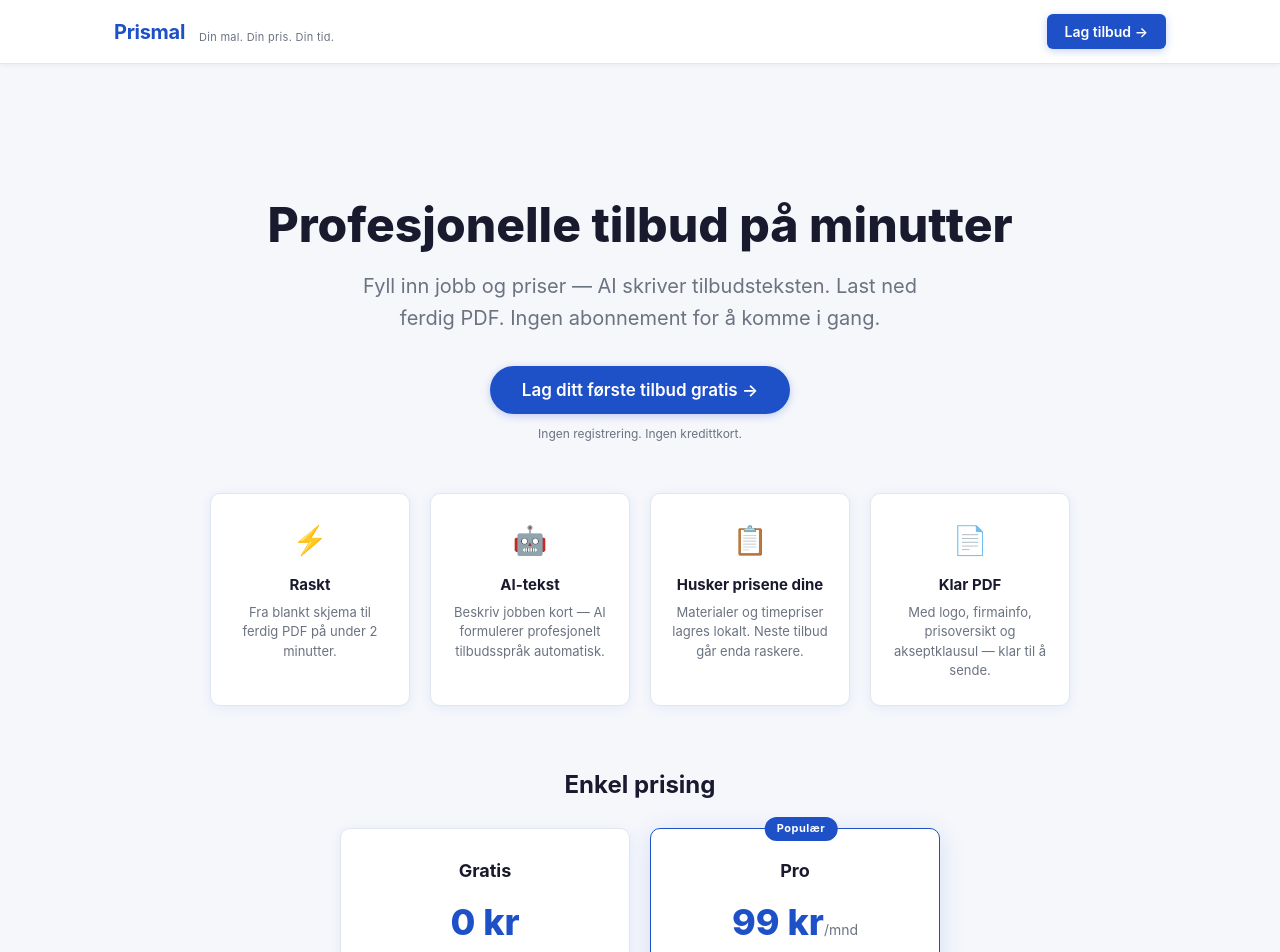
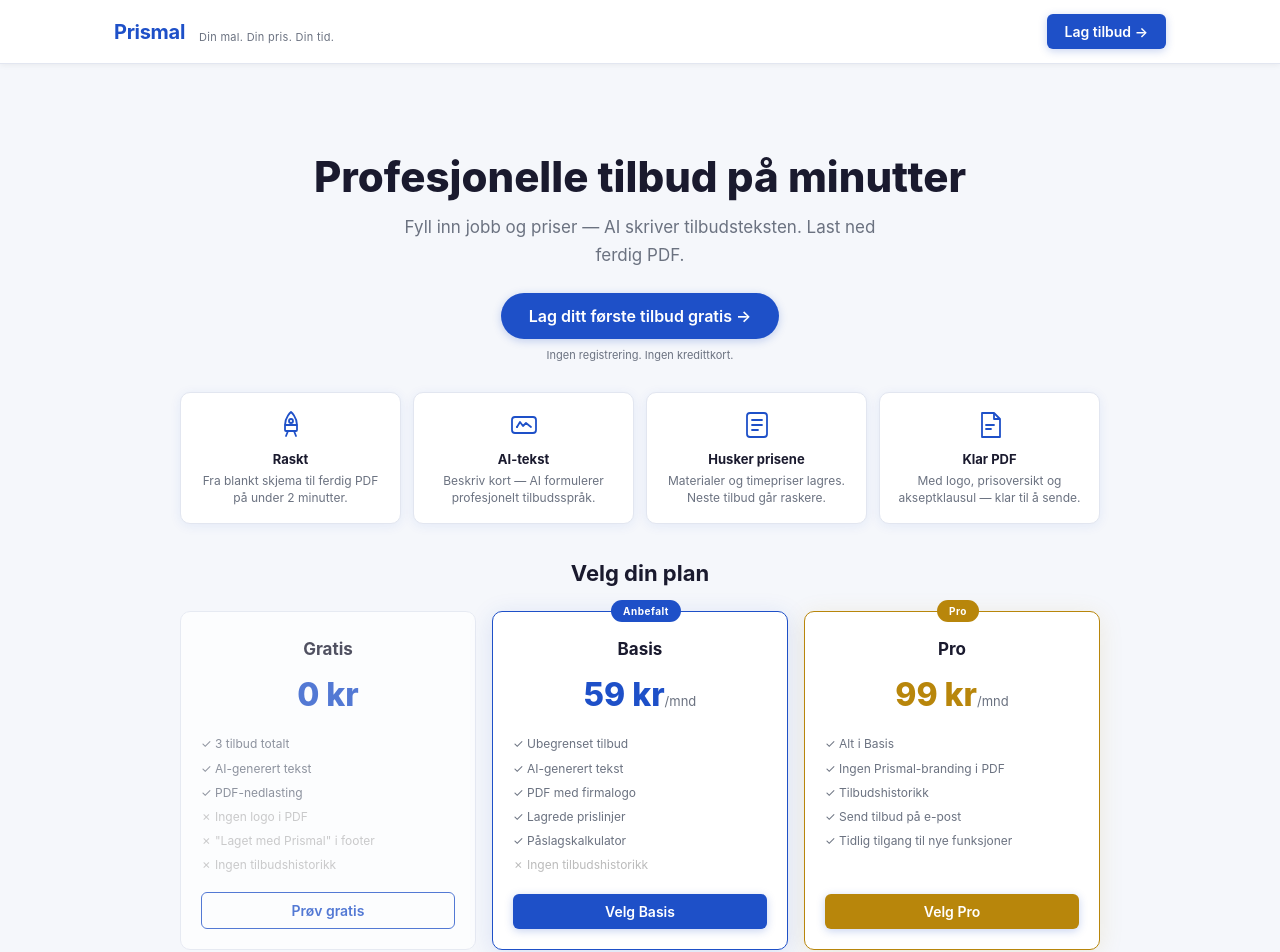
Before and after one commit to anderslura/Prismal, a React (Vite) app: page / in a window 1280 px wide. Shown: the top 952 px of the page. Built offline with nearby package versions, Linux system fonts and the light colour scheme.

Commit message:
Redesign landingsside: 3-nivå pris, SVG-ikoner, kompakt layout

```diff
--- a/src/components/Landingsside.jsx
+++ b/src/components/Landingsside.jsx
@@ -1,3 +1,40 @@
+function IkonRakett() {
+  return (
+    <svg width="32" height="32" viewBox="0 0 32 32" fill="none" xmlns="http://www.w3.org/2000/svg">
+      <path d="M16 3C16 3 22 8 22 16H10C10 8 16 3 16 3Z" stroke="currentColor" strokeWidth="1.8" strokeLinejoin="round"/>
+      <rect x="10" y="16" width="12" height="6" rx="1" stroke="currentColor" strokeWidth="1.8"/>
+      <path d="M13 22L11 27M19 22L21 27" stroke="currentColor" strokeWidth="1.8" strokeLinecap="round"/>
+      <circle cx="16" cy="12" r="2" stroke="currentColor" strokeWidth="1.8"/>
+    </svg>
+  )
+}
+function IkonAI() {
+  return (
+    <svg width="32" height="32" viewBox="0 0 32 32" fill="none" xmlns="http://www.w3.org/2000/svg">
+      <rect x="4" y="8" width="24" height="16" rx="3" stroke="currentColor" strokeWidth="1.8"/>
+      <path d="M9 18L12 13L15 17L18 14L23 18" stroke="currentColor" strokeWidth="1.8" strokeLinecap="round" strokeLinejoin="round"/>
+      <circle cx="9" cy="18" r="1" fill="currentColor"/>
+    </svg>
+  )
+}
+function IkonHusk() {
+  return (
+    <svg width="32" height="32" viewBox="0 0 32 32" fill="none" xmlns="http://www.w3.org/2000/svg">
+      <rect x="6" y="4" width="20" height="24" rx="3" stroke="currentColor" strokeWidth="1.8"/>
+      <path d="M11 11H21M11 16H21M11 21H17" stroke="currentColor" strokeWidth="1.8" strokeLinecap="round"/>
+    </svg>
+  )
+}
+function IkonPDF() {
+  return (
+    <svg width="32" height="32" viewBox="0 0 32 32" fill="none" xmlns="http://www.w3.org/2000/svg">
+      <path d="M8 4H20L26 10V28H8V4Z" stroke="currentColor" strokeWidth="1.8" strokeLinejoin="round"/>
+      <path d="M20 4V10H26" stroke="currentColor" strokeWidth="1.8" strokeLinejoin="round"/>
+      <path d="M12 16H20M12 20H17" stroke="currentColor" strokeWidth="1.8" strokeLinecap="round"/>
+    </svg>
+  )
+}
+
 export default function Landingsside({ onStart }) {
   return (
     <div className="landing-wrapper">
@@ -6,7 +43,7 @@ export default function Landingsside({ onStart }) {
       <section className="landing-hero">
         <h1 className="landing-tittel">Profesjonelle tilbud på minutter</h1>
         <p className="landing-undertittel">
-          Fyll inn jobb og priser — AI skriver tilbudsteksten. Last ned ferdig PDF. Ingen abonnement for å komme i gang.
+          Fyll inn jobb og priser — AI skriver tilbudsteksten. Last ned ferdig PDF.
         </p>
         <button className="btn btn-primary landing-cta" onClick={onStart}>
           Lag ditt første tilbud gratis →
@@ -14,60 +51,88 @@ export default function Landingsside({ onStart }) {
         <p className="landing-cta-hint">Ingen registrering. Ingen kredittkort.</p>
       </section>
 
-      {/* FEATURES */}
+      {/* FEATURES — kompakt strip */}
       <section className="landing-features">
         <div className="feature-kort">
-          <span className="feature-ikon">⚡</span>
-          <h3>Raskt</h3>
-          <p>Fra blankt skjema til ferdig PDF på under 2 minutter.</p>
+          <span className="feature-ikon"><IkonRakett /></span>
+          <div>
+            <h3>Raskt</h3>
+            <p>Fra blankt skjema til ferdig PDF på under 2 minutter.</p>
+          </div>
         </div>
         <div className="feature-kort">
-          <span className="feature-ikon">🤖</span>
-          <h3>AI-tekst</h3>
-          <p>Beskriv jobben kort — AI formulerer profesjonelt tilbudsspråk automatisk.</p>
+          <span className="feature-ikon"><IkonAI /></span>
+          <div>
+            <h3>AI-tekst</h3>
+            <p>Beskriv kort — AI formulerer profesjonelt tilbudsspråk.</p>
+          </div>
         </div>
         <div className="feature-kort">
-          <span className="feature-ikon">📋</span>
-          <h3>Husker prisene dine</h3>
-          <p>Materialer og timepriser lagres lokalt. Neste tilbud går enda raskere.</p>
+          <span className="feature-ikon"><IkonHusk /></span>
+          <div>
+            <h3>Husker prisene</h3>
+            <p>Materialer og timepriser lagres. Neste tilbud går raskere.</p>
+          </div>
         </div>
         <div className="feature-kort">
-          <span className="feature-ikon">📄</span>
-          <h3>Klar PDF</h3>
-          <p>Med logo, firmainfo, prisoversikt og akseptklausul — klar til å sende.</p>
+          <span className="feature-ikon"><IkonPDF /></span>
+          <div>
+            <h3>Klar PDF</h3>
+            <p>Med logo, prisoversikt og akseptklausul — klar til å sende.</p>
+          </div>
         </div>
       </section>
 
       {/* PRIS */}
       <section className="landing-pris">
-        <h2 className="landing-seksjon-tittel">Enkel prising</h2>
+        <h2 className="landing-seksjon-tittel">Velg din plan</h2>
         <div className="pris-grid">
-          <div className="pris-kort">
+
+          <div className="pris-kort pris-kort-gratis">
             <h3>Gratis</h3>
             <p className="pris-beloep">0 kr</p>
             <ul className="pris-liste">
               <li>✓ 3 tilbud totalt</li>
               <li>✓ AI-generert tekst</li>
               <li>✓ PDF-nedlasting</li>
-              <li>✓ Lagrede prislinjer</li>
+              <li className="pris-nei">✗ Ingen logo i PDF</li>
+              <li className="pris-nei">✗ "Laget med Prismal" i footer</li>
+              <li className="pris-nei">✗ Ingen tilbudshistorikk</li>
             </ul>
-            <button className="btn btn-secondary" onClick={onStart}>Prøv gratis</button>
+            <button className="btn btn-secondary btn-full" onClick={onStart}>Prøv gratis</button>
           </div>
-          <div className="pris-kort pris-kort-pro">
-            <div className="pro-badge">Populær</div>
-            <h3>Pro</h3>
-            <p className="pris-beloep">99 kr<span>/mnd</span></p>
+
+          <div className="pris-kort pris-kort-anbefalt">
+            <div className="pro-badge">Anbefalt</div>
+            <h3>Basis</h3>
+            <p className="pris-beloep">59 kr<span>/mnd</span></p>
             <ul className="pris-liste">
-              <li>✓ Ubegrenset antall tilbud</li>
+              <li>✓ Ubegrenset tilbud</li>
               <li>✓ AI-generert tekst</li>
               <li>✓ PDF med firmalogo</li>
               <li>✓ Lagrede prislinjer</li>
               <li>✓ Påslagskalkulator</li>
+              <li className="pris-nei">✗ Ingen tilbudshistorikk</li>
             </ul>
-            <button className="btn btn-primary" onClick={onStart}>Start med Pro</button>
+            <button className="btn btn-primary btn-full" onClick={onStart}>Velg Basis</button>
           </div>
+
+          <div className="pris-kort pris-kort-pro">
+            <div className="pro-badge pro-badge-gull">Pro</div>
+            <h3>Pro</h3>
+            <p className="pris-beloep">99 kr<span>/mnd</span></p>
+            <ul className="pris-liste">
+              <li>✓ Alt i Basis</li>
+              <li>✓ Ingen Prismal-branding i PDF</li>
+              <li>✓ Tilbudshistorikk</li>
+              <li>✓ Send tilbud på e-post</li>
+              <li>✓ Tidlig tilgang til nye funksjoner</li>
+            </ul>
+            <button className="btn btn-primary btn-full btn-gull" onClick={onStart}>Velg Pro</button>
+          </div>
+
         </div>
-        <p className="pris-sammenligning">ProTilbud.no koster 499 kr/mnd for tilsvarende funksjoner.</p>
+        <p className="pris-sammenligning">Konkurrenten ProTilbud.no koster 499 kr/mnd for tilsvarende.</p>
       </section>
 
     </div>
--- a/src/styles/index.css
+++ b/src/styles/index.css
@@ -1014,132 +1014,150 @@ textarea { resize: vertical; }
   font-size: 12px;
 }
 
+
 /* ===========================
    LANDINGSSIDE
    =========================== */
 .landing-wrapper {
-  max-width: 900px;
+  max-width: 960px;
   margin: 0 auto;
-  padding: 40px 20px 80px;
+  padding: 20px 20px 60px;
 }
 
-/* HERO */
+/* HERO — kompakt */
 .landing-hero {
   text-align: center;
-  padding: 60px 20px 50px;
+  padding: 36px 20px 28px;
 }
 .landing-tittel {
-  font-size: clamp(28px, 5vw, 48px);
+  font-size: clamp(24px, 4vw, 42px);
   font-weight: 800;
   color: var(--tekst);
   line-height: 1.2;
-  margin-bottom: 16px;
+  margin-bottom: 12px;
 }
 .landing-undertittel {
-  font-size: clamp(15px, 2.5vw, 20px);
+  font-size: clamp(14px, 2vw, 17px);
   color: var(--tekst-sekundaer);
-  max-width: 560px;
-  margin: 0 auto 32px;
+  max-width: 480px;
+  margin: 0 auto 24px;
   line-height: 1.6;
 }
 .landing-cta {
-  font-size: 17px;
-  padding: 14px 32px;
+  font-size: 16px;
+  padding: 13px 28px;
   border-radius: 50px;
 }
 .landing-cta-hint {
-  margin-top: 10px;
-  font-size: 12px;
+  margin-top: 8px;
+  font-size: 11px;
   color: var(--tekst-sekundaer);
 }
 
-/* FEATURES */
+/* FEATURES — horisontal strip */
 .landing-features {
   display: grid;
-  grid-template-columns: repeat(auto-fit, minmax(180px, 1fr));
-  gap: 20px;
-  margin-bottom: 60px;
+  grid-template-columns: repeat(4, 1fr);
+  gap: 12px;
+  margin-bottom: 32px;
 }
 .feature-kort {
   background: var(--hvit);
   border: 1px solid var(--kant);
   border-radius: var(--radius);
-  padding: 24px 20px;
+  padding: 16px 14px;
+  display: flex;
+  flex-direction: column;
+  align-items: center;
   text-align: center;
+  gap: 8px;
   box-shadow: var(--skygge);
 }
 .feature-ikon {
-  font-size: 28px;
-  display: block;
-  margin-bottom: 10px;
+  color: var(--blaa);
+  display: flex;
+  align-items: center;
+  justify-content: center;
 }
 .feature-kort h3 {
-  font-size: 15px;
+  font-size: 13px;
   font-weight: 700;
-  margin-bottom: 6px;
   color: var(--tekst);
+  margin: 0 0 3px;
 }
 .feature-kort p {
-  font-size: 13px;
+  font-size: 12px;
   color: var(--tekst-sekundaer);
-  line-height: 1.5;
+  line-height: 1.4;
+  margin: 0;
 }
 
 /* PRIS */
 .landing-seksjon-tittel {
   text-align: center;
-  font-size: 24px;
+  font-size: 22px;
   font-weight: 700;
-  margin-bottom: 24px;
+  margin-bottom: 20px;
   color: var(--tekst);
 }
 .pris-grid {
   display: grid;
-  grid-template-columns: 1fr 1fr;
-  gap: 20px;
-  max-width: 600px;
-  margin: 0 auto 16px;
+  grid-template-columns: 1fr 1fr 1fr;
+  gap: 16px;
+  margin-bottom: 14px;
 }
 .pris-kort {
   background: var(--hvit);
   border: 1px solid var(--kant);
   border-radius: var(--radius);
-  padding: 28px 24px;
+  padding: 24px 20px 20px;
   text-align: center;
-  box-shadow: var(--skygge);
   position: relative;
+  display: flex;
+  flex-direction: column;
+}
+.pris-kort-gratis {
+  opacity: 0.75;
+}
+.pris-kort-anbefalt {
+  border-color: var(--blaa);
+  box-shadow: 0 4px 24px rgba(30,80,200,0.13);
 }
 .pris-kort-pro {
-  border-color: var(--blaa);
-  box-shadow: 0 4px 24px rgba(30,80,200,0.15);
+  border-color: #b8860b;
+  box-shadow: 0 4px 24px rgba(184,134,11,0.12);
 }
 .pris-kort h3 {
-  font-size: 18px;
+  font-size: 17px;
   font-weight: 700;
-  margin-bottom: 8px;
+  margin-bottom: 6px;
+  color: var(--tekst);
 }
 .pris-beloep {
-  font-size: 36px;
+  font-size: 32px;
   font-weight: 800;
   color: var(--blaa);
-  margin-bottom: 16px;
+  margin-bottom: 14px;
 }
+.pris-kort-pro .pris-beloep { color: #b8860b; }
 .pris-beloep span {
-  font-size: 14px;
+  font-size: 13px;
   font-weight: 400;
   color: var(--tekst-sekundaer);
 }
 .pris-liste {
   list-style: none;
   padding: 0;
-  margin: 0 0 20px;
+  margin: 0 0 18px;
   text-align: left;
-  font-size: 13px;
+  font-size: 12px;
   color: var(--tekst-sekundaer);
   display: flex;
   flex-direction: column;
-  gap: 6px;
+  gap: 5px;
+  flex: 1;
 }
+.pris-nei { color: #bbb; }
 .pro-badge {
   position: absolute;
   top: -12px;
@@ -1147,19 +1165,28 @@ textarea { resize: vertical; }
   transform: translateX(-50%);
   background: var(--blaa);
   color: white;
-  font-size: 11px;
+  font-size: 10px;
   font-weight: 700;
   padding: 3px 12px;
   border-radius: 20px;
+  white-space: nowrap;
 }
+.pro-badge-gull { background: #b8860b; }
+.btn-full { width: 100%; }
+.btn-gull {
+  background: #b8860b !important;
+  border-color: #b8860b !important;
+}
+.btn-gull:hover { background: #9a7009 !important; }
 .pris-sammenligning {
   text-align: center;
-  font-size: 12px;
+  font-size: 11px;
   color: var(--tekst-sekundaer);
   font-style: italic;
 }
 
-@media (max-width: 480px) {
+@media (max-width: 640px) {
   .pris-grid { grid-template-columns: 1fr; }
   .landing-features { grid-template-columns: 1fr 1fr; }
+  .pris-kort-gratis { display: none; }
 }
```
